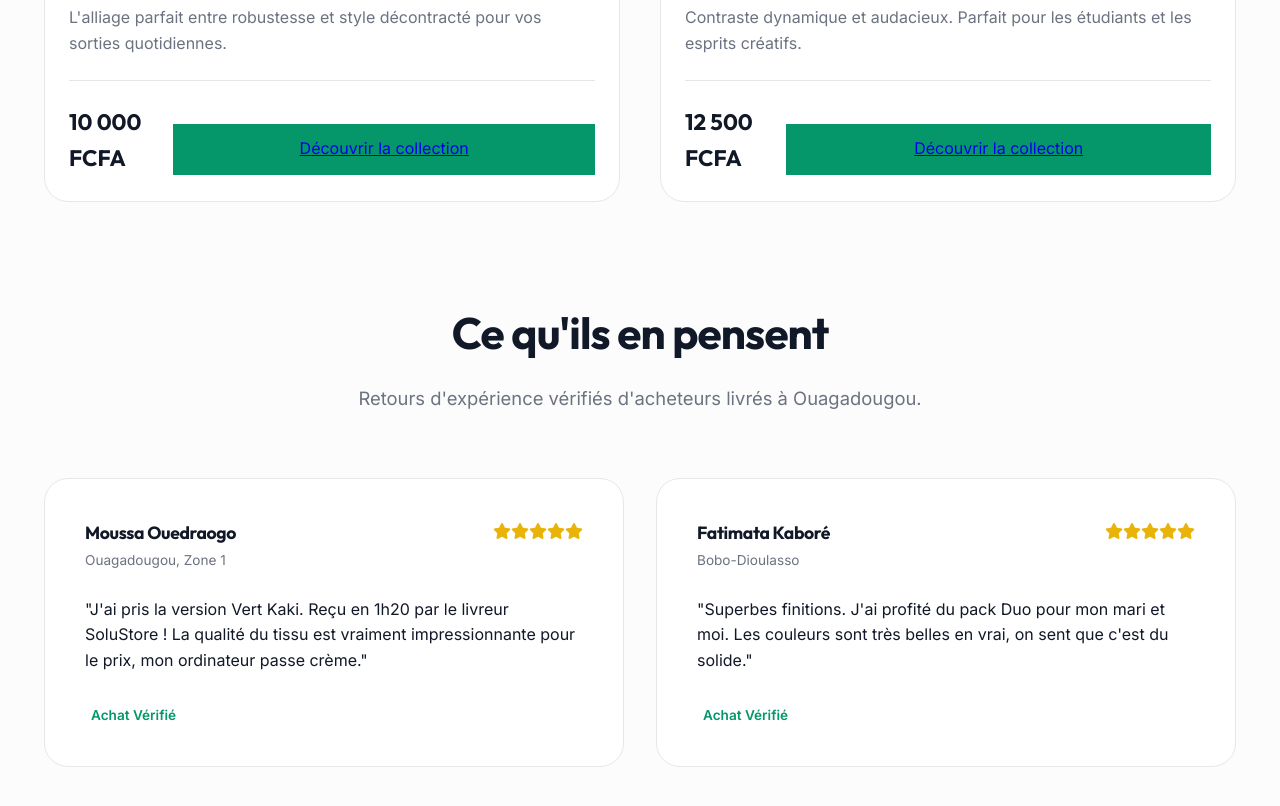
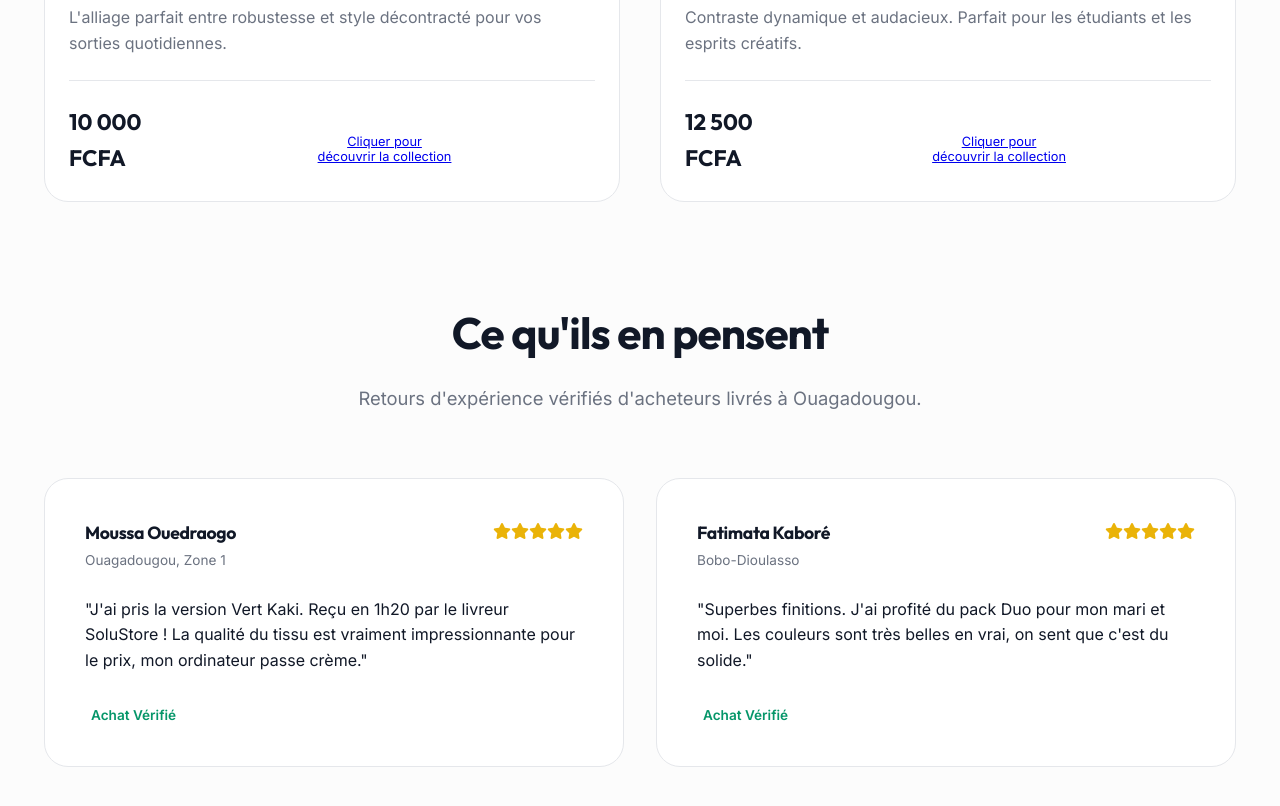
Before and after one commit to kafandoalfred-lang/Solustore-boutique, a plain HTML site: page index.html in a window 1280 px wide. Shown: the part 1610-2416 px from the top of the page. Drawn offline with Linux system fonts and the light colour scheme.

Commit message:
Update catalog button style and text per user request

```diff
--- a/index.html
+++ b/index.html
@@ -103,7 +103,7 @@
                     <p class="dyn-desc fade-in">Dos renforcé ultra confortable. Idéal pour voyager avec vos habits et votre ordinateur 15.6".</p>
                     <div class="price-row">
                         <strong>10 000 FCFA</strong>
-                        <a href="produit-landkaidi.html" class="btn-confirm" style="padding: 0.8rem 1.5rem; font-size: 1rem; width: 100%; text-align: center; margin-top: 1rem;">Découvrir la collection</a>
+                        <a href="produit-landkaidi.html" class="btn-primary" style="padding: 0.6rem 1rem; font-size: 0.8rem; line-height: 1.2; width: 100%; text-align: center; margin-top: 1rem;">Cliquer pour<br>découvrir la collection</a>
                     </div>
                 </div>
 
@@ -117,7 +117,7 @@
                     <p class="dyn-desc fade-in">Finition naturelle matte avec petite pochette zippée assortie pour vos accessoires.</p>
                     <div class="price-row">
                         <strong>12 500 FCFA</strong>
-                        <a href="produit-sac.html" class="btn-confirm" style="padding: 0.8rem 1.5rem; font-size: 1rem; width: 100%; text-align: center; margin-top: 1rem;">Découvrir la collection</a>
+                        <a href="produit-sac.html" class="btn-primary" style="padding: 0.6rem 1rem; font-size: 0.8rem; line-height: 1.2; width: 100%; text-align: center; margin-top: 1rem;">Cliquer pour<br>découvrir la collection</a>
                     </div>
                 </div>
             </div>
```
